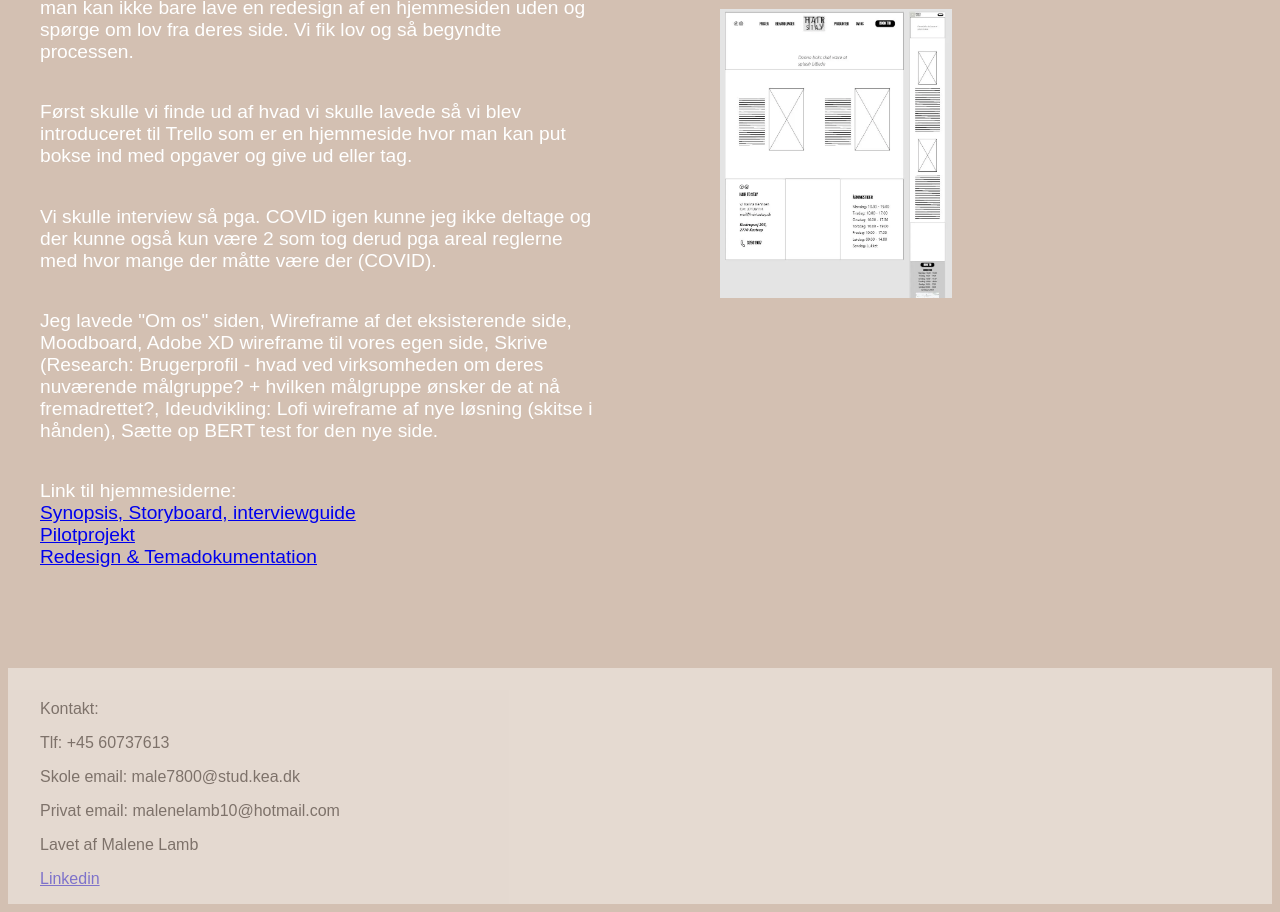
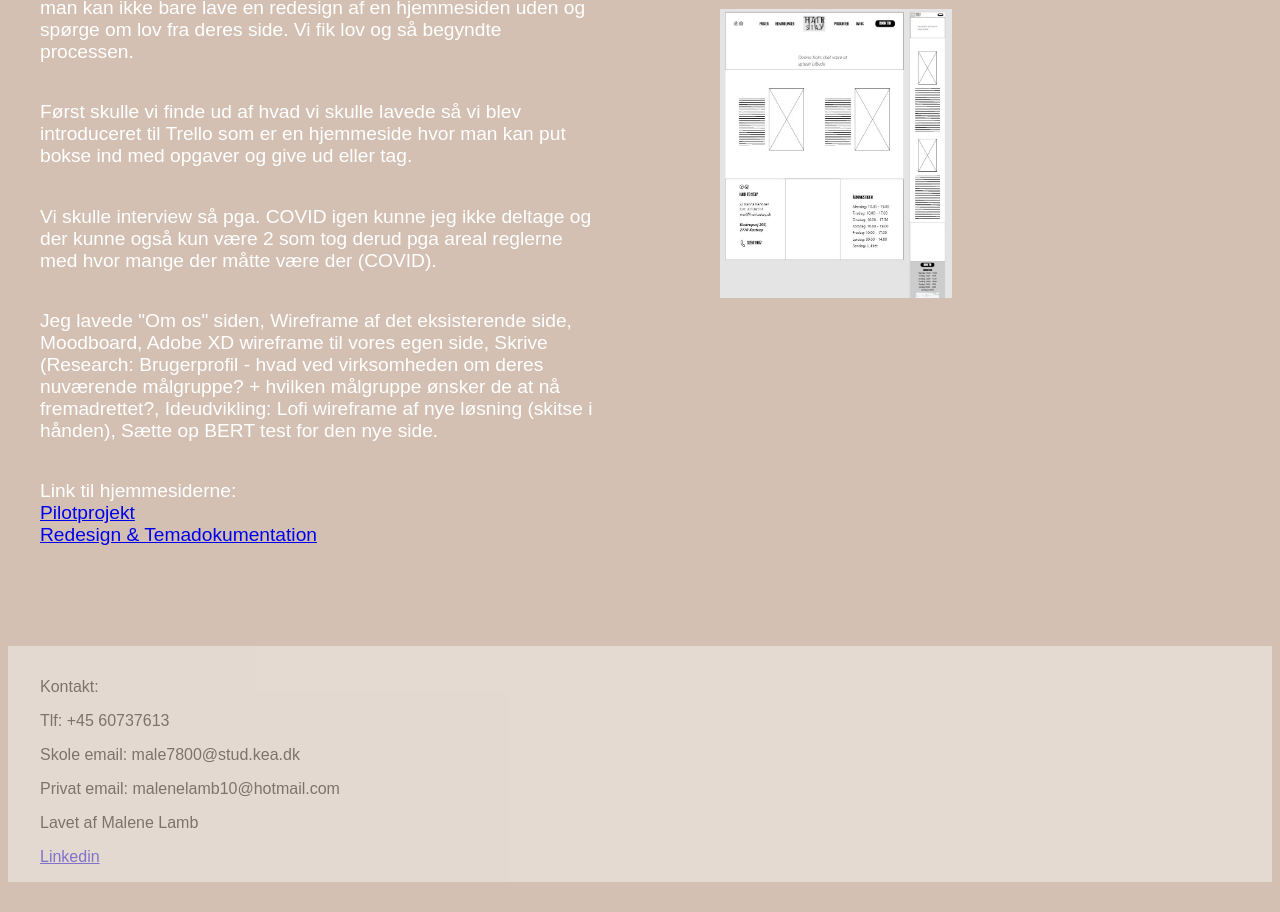
Before and after one commit to male7800/Eksame, a plain HTML site: page tema_fem.html in a window 1280 px wide. Shown: the part 1089-2001 px from the top of the page. After the commit the page ends 1979 px from the top, so only its background shows below. Drawn offline with Linux system fonts and the light colour scheme; a web font is replaced by a local one.

Commit message:
Finished

```diff
--- a/tema_fem.html
+++ b/tema_fem.html
@@ -72,10 +72,6 @@
           <p>
             Link til hjemmesiderne:
             <a
-              href="https://docs.google.com/document/d/1u8MCApzHI8YsWCHjZ1mNkVgsvT0KW811ZmiIVg-nTWI/edit?usp=sharing"
-              >Synopsis, Storyboard, interviewguide</a
-            >
-            <a
               href="https://www.malenelamb.dk/kea/05_indhold/website/index.html"
               >Pilotprojekt</a
             >
```
